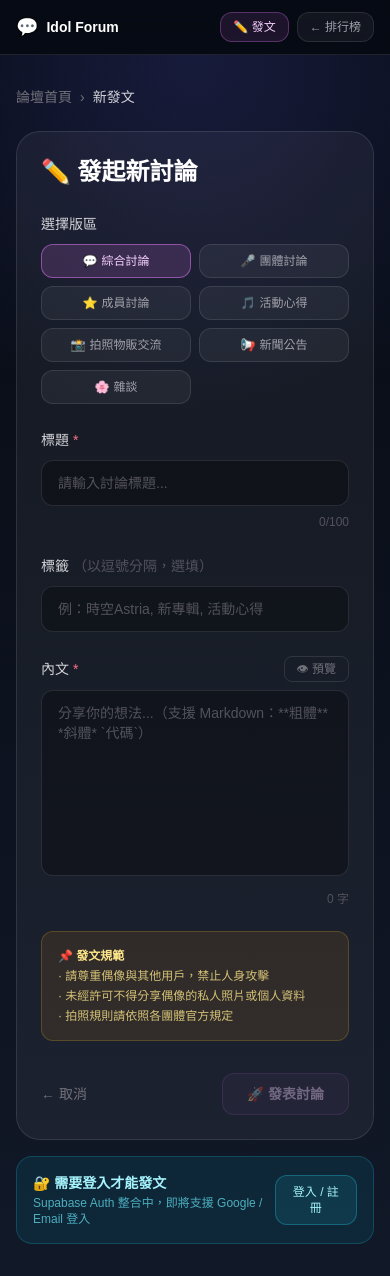
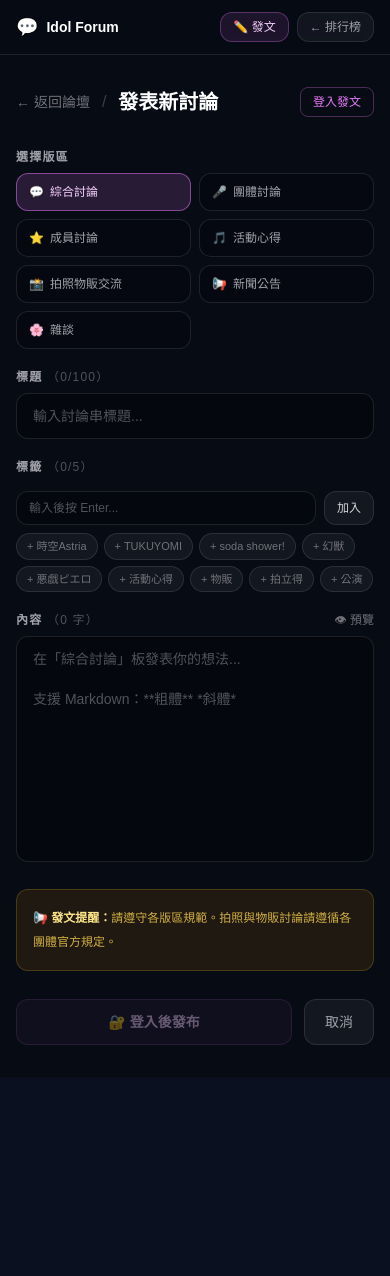
Before and after one commit to Ach018040/idol-platform, a Next.js app in the folder frontend-next/: page /forum/new in a window 390 px wide. After the commit the page ends 1077 px from the top, so only its background shows below. Built offline with nearby package versions, Linux system fonts and the light colour scheme.

Commit message:
feat: connect /forum/new to real API + add SignInModal + useForumAuth

```diff
--- a/frontend-next/app/forum/new/page.tsx
+++ b/frontend-next/app/forum/new/page.tsx
@@ -3,153 +3,215 @@ import { useState } from "react";
 import Link from "next/link";
 import { useRouter } from "next/navigation";
 import { MOCK_FORUMS } from "../../../lib/supabase-forum";
+import { useForumAuth } from "../../../lib/forum-auth";
+
+const TAG_SUGGESTIONS = ["時空Astria","TUKUYOMI","soda shower!","幻獣","悪戯ピエロ","活動心得","物販","拍立得","公演","新成員","排行","解散"];
+
+function SignInModal({ onClose, onSuccess }: { onClose: () => void; onSuccess: () => void }) {
+  const { signIn, signUp, signInWithGoogle } = useForumAuth();
+  const [mode, setMode] = useState<"signin"|"signup">("signin");
+  const [email, setEmail] = useState("");
+  const [password, setPassword] = useState("");
+  const [displayName, setDisplayName] = useState("");
+  const [loading, setLoading] = useState(false);
+  const [error, setError] = useState("");
+
+  const submit = async () => {
+    setLoading(true); setError("");
+    const res = mode === "signin"
+      ? await signIn(email, password)
+      : await signUp(email, password, displayName);
+    setLoading(false);
+    if (res.error) setError(res.error);
+    else { onSuccess(); onClose(); }
+  };
+
+  return (
+    <div className="fixed inset-0 z-50 flex items-center justify-center bg-black/70 backdrop-blur-sm px-4">
+      <div className="w-full max-w-sm rounded-3xl border border-white/10 bg-[#0f1624] p-6 space-y-5">
+        <div className="flex items-center justify-between">
+          <h2 className="text-lg font-bold text-white">{mode === "signin" ? "登入討論區" : "註冊帳號"}</h2>
+          <button onClick={onClose} className="text-zinc-500 hover:text-white text-xl leading-none">×</button>
+        </div>
+
+        <button onClick={signInWithGoogle}
+          className="w-full rounded-xl border border-white/10 bg-white/5 py-2.5 text-sm text-zinc-300 hover:bg-white/10 transition-colors flex items-center justify-center gap-2">
+          <span>🔵</span> 使用 Google 登入
+        </button>
+
+        <div className="flex items-center gap-3">
+          <div className="flex-1 h-px bg-white/10"/>
+          <span className="text-xs text-zinc-600">或</span>
+          <div className="flex-1 h-px bg-white/10"/>
+        </div>
+
+        {mode === "signup" && (
+          <input value={displayName} onChange={e => setDisplayName(e.target.value)}
+            placeholder="顯示名稱" className="w-full rounded-xl border border-white/10 bg-black/30 px-4 py-2.5 text-sm text-white placeholder-zinc-600 focus:outline-none focus:border-fuchsia-400/50"/>
+        )}
+        <input value={email} onChange={e => setEmail(e.target.value)} type="email"
+          placeholder="電子郵件" className="w-full rounded-xl border border-white/10 bg-black/30 px-4 py-2.5 text-sm text-white placeholder-zinc-600 focus:outline-none focus:border-fuchsia-400/50"/>
+        <input value={password} onChange={e => setPassword(e.target.value)} type="password"
+          placeholder="密碼" onKeyDown={e => e.key==='Enter' && submit()}
+          className="w-full rounded-xl border border-white/10 bg-black/30 px-4 py-2.5 text-sm text-white placeholder-zinc-600 focus:outline-none focus:border-fuchsia-400/50"/>
+
+        {error && <p className="text-xs text-rose-400 bg-rose-400/10 rounded-lg px-3 py-2">{error}</p>}
+
+        <button onClick={submit} disabled={loading || !email || !password}
+          className="w-full rounded-xl border border-fuchsia-400/30 bg-fuchsia-400/10 py-2.5 text-sm font-semibold text-fuchsia-200 hover:bg-fuchsia-400/20 disabled:opacity-40 transition-colors">
+          {loading ? "處理中..." : mode === "signin" ? "登入" : "註冊"}
+        </button>
+
+        <button onClick={() => setMode(m => m === "signin" ? "signup" : "signin")}
+          className="w-full text-xs text-zinc-500 hover:text-zinc-300 transition-colors">
+          {mode === "signin" ? "還沒有帳號？立即註冊" : "已有帳號？登入"}
+        </button>
+      </div>
+    </div>
+  );
+}
 
 export default function NewThreadPage() {
   const router = useRouter();
+  const { user } = useForumAuth();
   const [title, setTitle] = useState("");
   const [body, setBody] = useState("");
-  const [forumSlug, setForumSlug] = useState("general");
-  const [tags, setTags] = useState("");
-  const [submitting, setSubmitting] = useState(false);
+  const [forum, setForum] = useState("general");
+  const [tags, setTags] = useState<string[]>([]);
+  const [tagInput, setTagInput] = useState("");
   const [preview, setPreview] = useState(false);
+  const [loading, setLoading] = useState(false);
+  const [error, setError] = useState("");
+  const [showAuth, setShowAuth] = useState(false);
 
-  const handleSubmit = async () => {
-    if (!title.trim() || !body.trim()) return;
-    setSubmitting(true);
-    // TODO: 連接真實 Supabase auth + insert
-    await new Promise(r => setTimeout(r, 800));
-    alert("發文功能需要登入（Supabase Auth 尚未連接）。\n\n未來版本將支援 Google / Email 登入。");
-    setSubmitting(false);
+  const addTag = (tag: string) => {
+    const t = tag.trim();
+    if (t && !tags.includes(t) && tags.length < 5) { setTags([...tags, t]); setTagInput(""); }
+  };
+
+  const selectedForum = MOCK_FORUMS.find(f => f.slug === forum);
+  const canSubmit = title.trim().length > 3 && body.trim().length > 10;
+
+  const submit = async () => {
+    if (!user) { setShowAuth(true); return; }
+    setLoading(true); setError("");
+    try {
+      const res = await fetch("/api/forum/threads", {
+        method: "POST",
+        headers: { "Content-Type": "application/json" },
+        body: JSON.stringify({ forum_slug: forum, title: title.trim(), body: body.trim(), tags, author_token: user.token }),
+      });
+      const data = await res.json();
+      if (!res.ok) throw new Error(data.error || "發文失敗");
+      router.push(`/forum/${forum}`);
+    } catch (e) {
+      setError(String(e));
+      setLoading(false);
+    }
   };
 
   return (
-    <main className="min-h-screen bg-[radial-gradient(circle_at_top,_rgba(99,102,241,0.18),_transparent_30%),linear-gradient(180deg,_#070b14_0%,_#111827_100%)] text-white">
+    <>
+      {showAuth && <SignInModal onClose={() => setShowAuth(false)} onSuccess={() => {}} />}
+      <main className="min-h-screen text-white">
         <div className="mx-auto max-w-3xl px-4 py-8 md:px-6">
-
-        {/* Breadcrumb */}
-        <div className="mb-6 flex items-center gap-2 text-sm text-zinc-500">
-          <Link href="/forum" className="hover:text-zinc-300 transition-colors">論壇首頁</Link>
-          <span>›</span>
-          <span className="text-zinc-300">新發文</span>
+          <div className="mb-8 flex items-center justify-between">
+            <div className="flex items-center gap-3">
+              <Link href="/forum" className="text-zinc-500 hover:text-zinc-300 text-sm">← 返回論壇</Link>
+              <span className="text-zinc-700">/</span>
+              <h1 className="text-xl font-black text-white">發表新討論</h1>
+            </div>
+            {user ? (
+              <div className="flex items-center gap-2 text-xs text-zinc-400">
+                <div className="w-6 h-6 rounded-full bg-gradient-to-br from-fuchsia-500 to-violet-500 flex items-center justify-center text-white font-bold text-[10px]">
+                  {[...user.display_name][0]}
+                </div>
+                <span>{user.display_name}</span>
+              </div>
+            ) : (
+              <button onClick={() => setShowAuth(true)} className="text-xs text-fuchsia-400 hover:text-fuchsia-300 border border-fuchsia-400/30 rounded-lg px-3 py-1.5 transition-colors">
+                登入發文
+              </button>
+            )}
           </div>
 
-        <div className="rounded-3xl border border-white/10 bg-white/5 p-6 md:p-8 space-y-6">
-          <h1 className="text-2xl font-black text-white">✏️ 發起新討論</h1>
-
-          {/* Forum 選擇 */}
-          <div className="space-y-2">
-            <label className="text-sm font-medium text-zinc-300">選擇版區</label>
+          <div className="space-y-5">
+            {/* 版區 */}
+            <div>
+              <label className="block text-xs font-semibold text-zinc-400 mb-2 uppercase tracking-widest">選擇版區</label>
               <div className="grid grid-cols-2 sm:grid-cols-4 gap-2">
                 {MOCK_FORUMS.map(f => (
-                <button
-                  key={f.slug}
-                  onClick={() => setForumSlug(f.slug)}
-                  className={`rounded-xl border px-3 py-2 text-xs transition-colors ${
-                    forumSlug === f.slug
-                      ? "border-fuchsia-400/50 bg-fuchsia-400/15 text-fuchsia-200"
-                      : "border-white/10 bg-white/5 text-zinc-400 hover:bg-white/10"
-                  }`}
-                >
-                  <span className="mr-1">{f.icon}</span>{f.title}
+                  <button key={f.slug} onClick={() => setForum(f.slug)}
+                    className={`rounded-xl border px-3 py-2.5 text-xs font-medium transition-all text-left ${forum === f.slug ? "border-fuchsia-400/50 bg-fuchsia-400/15 text-fuchsia-200" : "border-white/10 bg-black/20 text-zinc-400 hover:border-white/20 hover:text-zinc-200"}`}>
+                    <span className="mr-1.5">{f.icon}</span>{f.title}
                   </button>
                 ))}
               </div>
             </div>
 
             {/* 標題 */}
-          <div className="space-y-2">
-            <label className="text-sm font-medium text-zinc-300">標題 <span className="text-rose-400">*</span></label>
-            <input
-              type="text"
-              value={title}
-              onChange={e => setTitle(e.target.value)}
-              placeholder="請輸入討論標題..."
-              maxLength={100}
-              className="w-full rounded-xl border border-white/10 bg-black/30 px-4 py-3 text-sm text-zinc-200 placeholder-zinc-600 focus:outline-none focus:border-fuchsia-400/50 transition-colors"
-            />
-            <div className="text-right text-xs text-zinc-600">{title.length}/100</div>
+            <div>
+              <label className="block text-xs font-semibold text-zinc-400 mb-2 uppercase tracking-widest">標題 <span className="text-zinc-600 normal-case font-normal">（{title.length}/100）</span></label>
+              <input value={title} onChange={e => setTitle(e.target.value.slice(0,100))}
+                placeholder="輸入討論串標題..." className="w-full rounded-xl border border-white/10 bg-black/30 px-4 py-3 text-sm text-white placeholder-zinc-600 focus:outline-none focus:border-fuchsia-400/50 transition-colors"/>
             </div>
 
             {/* 標籤 */}
-          <div className="space-y-2">
-            <label className="text-sm font-medium text-zinc-300">標籤 <span className="text-zinc-600 font-normal">（以逗號分隔，選填）</span></label>
-            <input
-              type="text"
-              value={tags}
-              onChange={e => setTags(e.target.value)}
-              placeholder="例：時空Astria, 新專輯, 活動心得"
-              className="w-full rounded-xl border border-white/10 bg-black/30 px-4 py-3 text-sm text-zinc-200 placeholder-zinc-600 focus:outline-none focus:border-fuchsia-400/50 transition-colors"
-            />
-            {tags && (
-              <div className="flex flex-wrap gap-1.5 mt-2">
-                {tags.split(",").map(t => t.trim()).filter(Boolean).map(t => (
-                  <span key={t} className="text-xs bg-white/5 border border-white/10 rounded-full px-2.5 py-1 text-zinc-400">{t}</span>
+            <div>
+              <label className="block text-xs font-semibold text-zinc-400 mb-2 uppercase tracking-widest">標籤 <span className="text-zinc-600 normal-case font-normal">（{tags.length}/5）</span></label>
+              <div className="flex flex-wrap gap-2 mb-2">
+                {tags.map(t => (
+                  <span key={t} className="flex items-center gap-1.5 rounded-full bg-fuchsia-400/15 border border-fuchsia-400/30 px-3 py-1 text-xs text-fuchsia-200">
+                    {t}<button onClick={() => setTags(tags.filter(x=>x!==t))} className="text-fuchsia-400 hover:text-white">×</button>
+                  </span>
                 ))}
               </div>
+              <div className="flex gap-2">
+                <input value={tagInput} onChange={e => setTagInput(e.target.value)}
+                  onKeyDown={e => { if(e.key==='Enter'||e.key===','){e.preventDefault();addTag(tagInput);}}}
+                  placeholder="輸入後按 Enter..." className="flex-1 rounded-xl border border-white/10 bg-black/30 px-3 py-2 text-xs text-white placeholder-zinc-600 focus:outline-none focus:border-fuchsia-400/50"/>
+                <button onClick={() => addTag(tagInput)} className="rounded-xl border border-white/10 bg-white/5 px-3 py-2 text-xs text-zinc-300 hover:bg-white/10 transition-colors">加入</button>
+              </div>
+              <div className="flex flex-wrap gap-1.5 mt-2">
+                {TAG_SUGGESTIONS.filter(t => !tags.includes(t)).slice(0, 9).map(t => (
+                  <button key={t} onClick={() => addTag(t)} className="rounded-full bg-white/5 border border-white/10 px-2.5 py-1 text-[11px] text-zinc-500 hover:text-zinc-200 hover:border-white/20 transition-colors">+ {t}</button>
+                ))}
+              </div>
+            </div>
+
+            {/* 內容 */}
+            <div>
+              <div className="flex items-center justify-between mb-2">
+                <label className="text-xs font-semibold text-zinc-400 uppercase tracking-widest">內容 <span className="text-zinc-600 normal-case font-normal">（{body.length} 字）</span></label>
+                <button onClick={() => setPreview(!preview)} className="text-xs text-zinc-500 hover:text-zinc-300 transition-colors">{preview ? "✏️ 編輯" : "👁 預覽"}</button>
+              </div>
+              {preview ? (
+                <div className="min-h-48 rounded-xl border border-white/10 bg-black/20 p-4 text-sm text-zinc-300 leading-7 whitespace-pre-wrap">
+                  {body || <span className="text-zinc-600 italic">空白</span>}
+                </div>
+              ) : (
+                <textarea value={body} onChange={e => setBody(e.target.value)}
+                  placeholder={`在「${selectedForum?.title}」板發表你的想法...\n\n支援 Markdown：**粗體** *斜體*`}
+                  rows={10} className="w-full rounded-xl border border-white/10 bg-black/30 px-4 py-3 text-sm text-zinc-200 placeholder-zinc-600 resize-none focus:outline-none focus:border-fuchsia-400/50 transition-colors"/>
               )}
             </div>
 
-          {/* 內文 */}
-          <div className="space-y-2">
-            <div className="flex items-center justify-between">
-              <label className="text-sm font-medium text-zinc-300">內文 <span className="text-rose-400">*</span></label>
-              <button
-                onClick={() => setPreview(!preview)}
-                className="text-xs text-zinc-500 hover:text-zinc-300 transition-colors border border-white/10 rounded-lg px-3 py-1"
-              >
-                {preview ? "✏️ 編輯" : "👁 預覽"}
-              </button>
-            </div>
-            {preview ? (
-              <div className="min-h-40 rounded-xl border border-white/10 bg-black/30 px-4 py-3 text-sm text-zinc-300 leading-7 whitespace-pre-wrap">
-                {body || <span className="text-zinc-600">（空白）</span>}
-              </div>
-            ) : (
-              <textarea
-                value={body}
-                onChange={e => setBody(e.target.value)}
-                placeholder="分享你的想法...（支援 Markdown：**粗體** *斜體* `代碼`）"
-                rows={8}
-                className="w-full rounded-xl border border-white/10 bg-black/30 px-4 py-3 text-sm text-zinc-200 placeholder-zinc-600 resize-none focus:outline-none focus:border-fuchsia-400/50 transition-colors"
-              />
-            )}
-            <div className="text-right text-xs text-zinc-600">{body.length} 字</div>
+            <div className="rounded-xl border border-amber-400/20 bg-amber-500/10 p-4 text-xs text-amber-300/80 leading-6">
+              <strong className="text-amber-200">📢 發文提醒：</strong>請遵守各版區規範。拍照與物販討論請遵循各團體官方規定。
             </div>
 
-          {/* 規範提醒 */}
-          <div className="rounded-xl border border-amber-400/20 bg-amber-500/10 p-4 text-xs text-amber-200/80 space-y-1">
-            <p className="font-semibold text-amber-200">📌 發文規範</p>
-            <p>· 請尊重偶像與其他用戶，禁止人身攻擊</p>
-            <p>· 未經許可不得分享偶像的私人照片或個人資料</p>
-            <p>· 拍照規則請依照各團體官方規定</p>
+            {error && <p className="text-xs text-rose-400 bg-rose-400/10 rounded-lg px-3 py-2">{error}</p>}
+
+            <div className="flex gap-3 pt-2">
+              <button onClick={submit} disabled={!canSubmit || loading}
+                className="flex-1 rounded-xl border border-fuchsia-400/30 bg-fuchsia-400/10 py-3 text-sm font-semibold text-fuchsia-200 hover:bg-fuchsia-400/20 disabled:opacity-40 disabled:cursor-not-allowed transition-colors">
+                {loading ? "發布中..." : user ? "🚀 發布討論串" : "🔐 登入後發布"}
+              </button>
+              <Link href="/forum" className="rounded-xl border border-white/10 bg-white/5 px-5 py-3 text-sm text-zinc-400 hover:text-white hover:bg-white/10 transition-colors">取消</Link>
             </div>
-
-          {/* 按鈕 */}
-          <div className="flex items-center justify-between pt-2">
-            <Link href="/forum" className="text-sm text-zinc-500 hover:text-zinc-300 transition-colors">
-              ← 取消
-            </Link>
-            <button
-              onClick={handleSubmit}
-              disabled={!title.trim() || !body.trim() || submitting}
-              className="rounded-xl border border-fuchsia-400/30 bg-fuchsia-400/10 px-6 py-2.5 text-sm font-semibold text-fuchsia-200 hover:bg-fuchsia-400/20 disabled:opacity-40 disabled:cursor-not-allowed transition-colors"
-            >
-              {submitting ? "發送中..." : "🚀 發表討論"}
-            </button>
-          </div>
-        </div>
-
-        {/* 登入提示 */}
-        <div className="mt-4 rounded-2xl border border-cyan-400/20 bg-cyan-500/10 p-4 flex items-center justify-between">
-          <div className="text-sm text-cyan-200">
-            <span className="font-semibold">🔐 需要登入才能發文</span>
-            <p className="text-xs text-cyan-300/70 mt-0.5">Supabase Auth 整合中，即將支援 Google / Email 登入</p>
-          </div>
-          <button className="rounded-xl border border-cyan-400/30 bg-cyan-400/10 px-4 py-2 text-xs text-cyan-200 hover:bg-cyan-400/20 transition-colors">
-            登入 / 註冊
-          </button>
           </div>
         </div>
       </main>
+    </>
   );
 }
```
Lines whose indentation alone changed are shown as unchanged.
